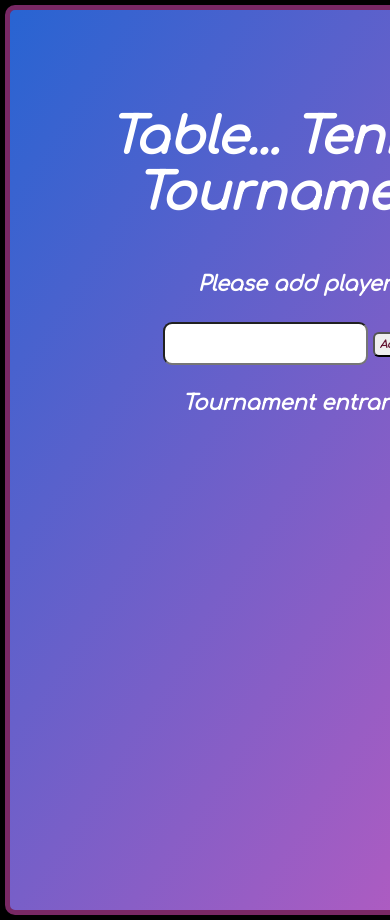
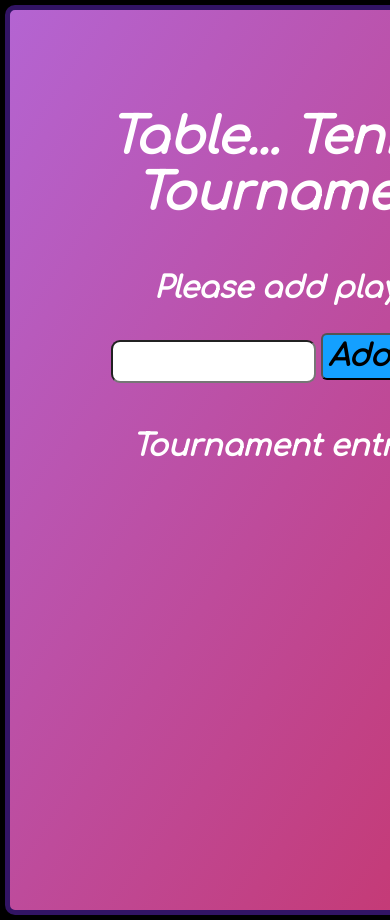
Before and after one commit to AndrewDRankin/t-t-tournament, a React (Create React App) app: page / in a window 390 px wide. Shown: the top 920 px of the page. Built offline with nearby package versions, Linux system fonts and the light colour scheme.

Commit message:
Styling 2.2, media query transitions

```diff
--- a/src/components/NameEntry.jsx
+++ b/src/components/NameEntry.jsx
@@ -81,7 +81,7 @@ class NameEntry extends Component {
                                         {
                                             names.map((name, index) => {
                                                 return (
-                                                    <p className="entrants" key={index}> {name}</p>
+                                                    <p className="entrants" key={index}>{name}</p>
                                                 );
                                             })
                                         }
@@ -92,7 +92,8 @@ class NameEntry extends Component {
                                             this.state.nameCheck ? (
                                                 <div className="spacing">
                                                     <button onClick={this.readyToPlay} className="button">
-                                                        Create Tournament
+                                                        Create<br />
+                                                        Tournament
                                                     </button>
                                                 </div>
                                             ) : null
--- a/src/styles/App.css
+++ b/src/styles/App.css
@@ -11,17 +11,18 @@ body {
 }
 
 .appContainer {
-    background: linear-gradient(to bottom right, rgb(40,100,210), rgb(200,90,190));
+    background: linear-gradient(to bottom right,  rgb(0,60,160), rgb(90,90,200));
     margin: 50px 100px;
     height: 800px;
     border-radius: 10px;
     border: 5px solid rgb(120,40,100);
     padding: 50px;
-    transition: all .4s .2s;
+    transition: all .8s ease-in-out .2s;
 }
 
 .mainText {
     font-size: 0.7em;
+    transition: all .2s linear;
 }
 
 section {
@@ -42,7 +43,7 @@ section {
 
 .appHeaderFooter {
     font-size: 30px;
-    transition: all .2s;
+    transition: all .2s linear;
 }
 
 .bracket {
@@ -58,25 +59,31 @@ section {
     border-radius: 9px;
     justify-content: center;
     align-items: center;
-    padding: 5px;
     margin: 5px;
-    height: 50px;
+    padding: 2px;
+    height: 28px;
     width: 100%;
     /* height: 0; */
+    transition: all .2s linear;
 }
 
 .spacing {
     margin: 20px;
 }
 
-
 .button {
-    background: linear-gradient(to bottom right, rgb(20,160,255) rgb(40,100,210));
+    background: rgb(240,60,140);
     border-radius: 6px;
     font-family: 'Comfortaa', sans-serif;
     font-size: 0.5em;
     font-weight: 600;
     font-style: italic;
-    color:rgb(100,20,50);
+    /* color:rgb(100,20,50); */
     padding: 5px;
+    margin: -30px 0px 20px;
+    transition: all .2s linear;
 }
+
+/* input {
+    margin-top: -25px 25px 0;
+} */
--- a/src/styles/mobile.css
+++ b/src/styles/mobile.css
@@ -1,13 +1,20 @@
 @media only screen and (max-width: 1100px) {
     .appContainer {
         margin: 20px 50px;
+        background: linear-gradient(to bottom right, rgb(40,100,210), rgb(200,90,190));
+        border: 5px solid rgb(50,20,100);
         transition: all .4s linear .2s;
+    }
+    .button {
+        background: rgb(20,160,255);
+        font-size: 1em;
     }
 }
 
 @media only screen and (max-width: 750px) {
     .appContainer {
         margin: 5px 5px;
+        background: linear-gradient(to bottom right, rgb(180,100,210), rgb(200,50,100));
         transition: all .4s linear .2s;
     }
 
@@ -15,4 +22,18 @@
         font-size: 50px;
         transition: all .2s linear;
     }
+    .mainText {
+        font-size: 1em;
+        transition: all .2s linear;
+    }
+    .entrants {
+        margin: 5px;
+        height: 38px;
+        width: 100%;
+        transition: all .2s linear;
+    }
+    .button {
+        font-size: 1em;
+        transition: all .2s linear;
+    }
 }
```
